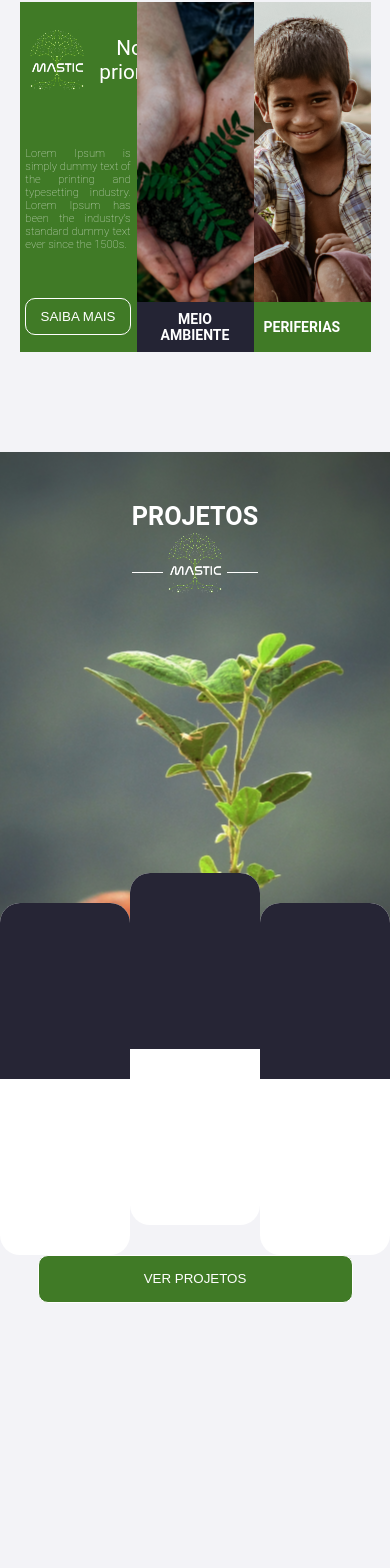
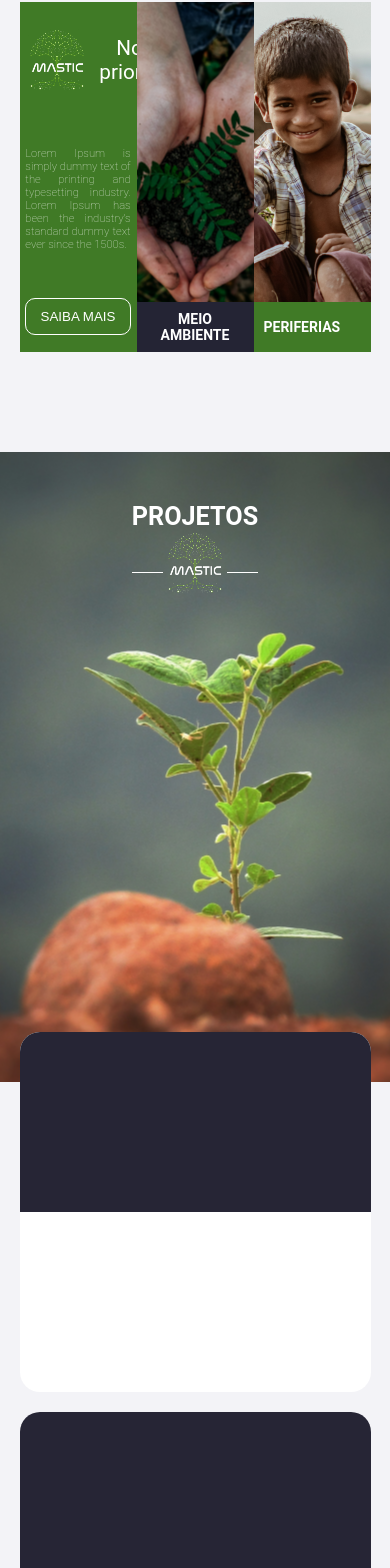
Before and after one commit to Mastic-Automate/automate-website, a React (Create React App) app: page /mastic in a window 390 px wide. Shown: the part 368-1936 px from the top of the page. Before the commit the page ends 1850 px from the top, so only its background shows below. Built offline with nearby package versions, Linux system fonts and the light colour scheme.

Commit message:
Update responsive design

```diff
--- a/src/components/ProjectsSection/ProjectsSection.css
+++ b/src/components/ProjectsSection/ProjectsSection.css
@@ -6,7 +6,7 @@
     flex-direction: column;
     justify-content: space-between;
     align-items: center;
-    width: 100%;
+    width: 90%;
     max-width: 1300px;
     height: 630px;
     background-color: #407A26;
@@ -79,7 +79,6 @@
 
 .carousel {
     width: 100%;
-    height: 100%;
     display: flex;
     justify-content: space-between;
 }
@@ -87,8 +86,11 @@
 .carousel > .card {
     background: #fff;
     border-radius: 20px;
-    width: clamp(200px, 30%, 500px);
+    width: 100%;
+    max-width: 350px;
     height: 100%;
+    min-height: 360px;
+    max-height: 360px;
     display: flex;
     flex-direction: column;
     justify-content: space-between;
@@ -107,3 +109,28 @@
     .carousel .card .card-body {
         height: 100%;
     }
+
+@media only screen and (max-width: 768px) {
+
+    .projects-wrapper {
+        margin-bottom: 1200px;
+        width: 100%;
+    }
+
+    .carousel-wrapper {
+        height: 1250px;
+        bottom: -1200px;
+    }
+
+    .carousel {
+        flex-direction: column;
+        justify-content: end;
+        align-items: center;
+    }
+
+    .carousel .card {
+        width: 90%;
+        max-width: none;
+        margin-bottom: 50px;
+    }
+}
```
